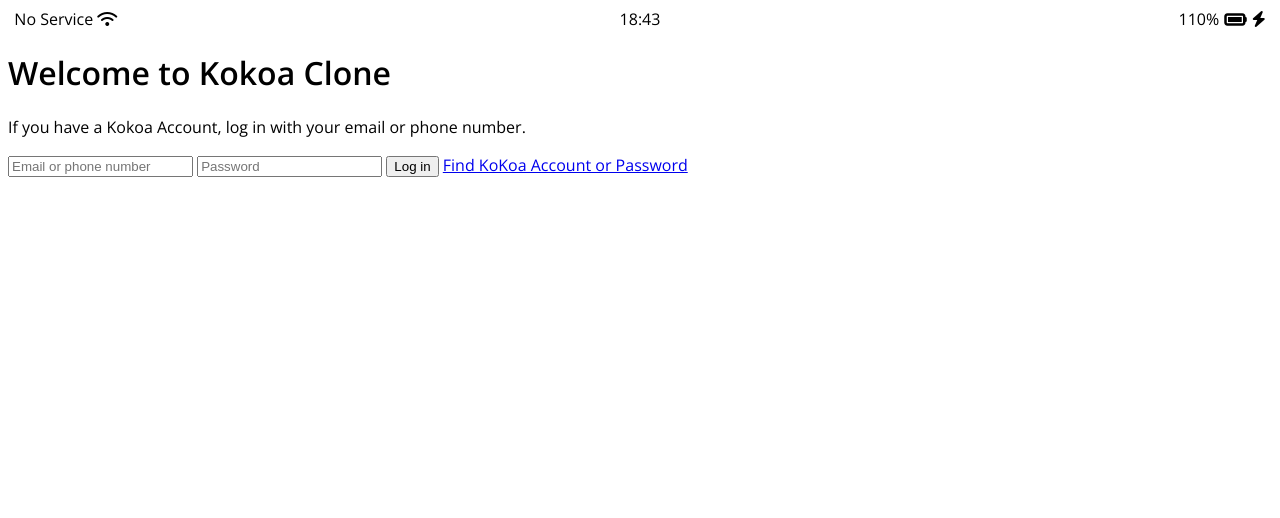
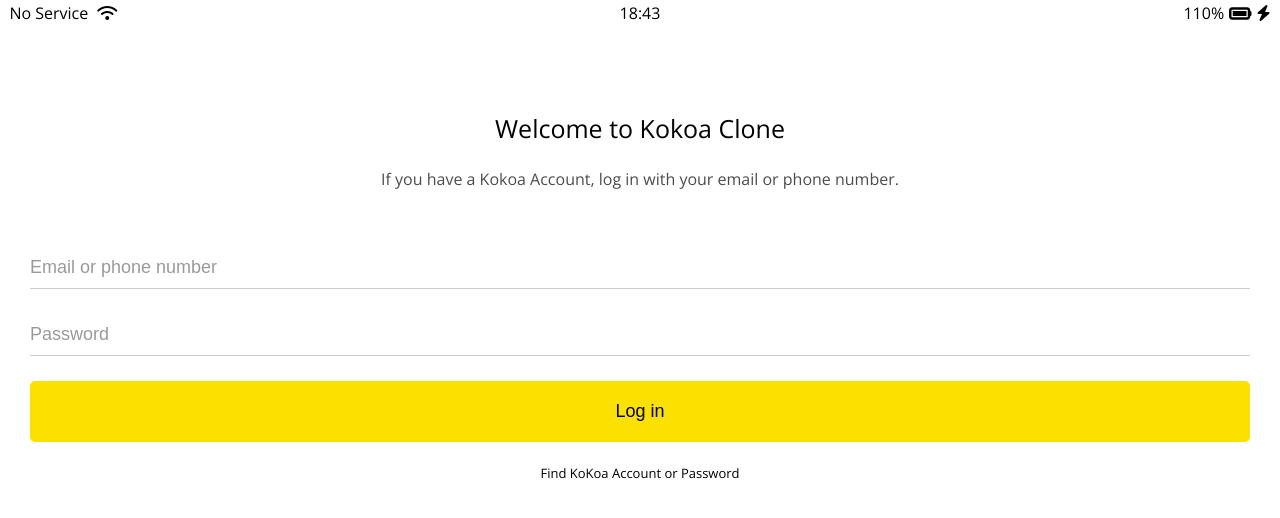
Before and after one commit to kw9212/kokoa-talk, a plain HTML site: page index.html in a window 1280 px wide. Drawn offline with nearby package versions, Linux system fonts and the light colour scheme.

Commit message:
login page

```diff
--- /dev/null
+++ b/css/reset.css
@@ -0,0 +1,133 @@
+/* http://meyerweb.com/eric/tools/css/reset/
+   v2.0 | 20110126
+   License: none (public domain)
+*/
+
+html,
+body,
+div,
+span,
+applet,
+object,
+iframe,
+h1,
+h2,
+h3,
+h4,
+h5,
+h6,
+p,
+blockquote,
+pre,
+a,
+abbr,
+acronym,
+address,
+big,
+cite,
+code,
+del,
+dfn,
+em,
+img,
+ins,
+kbd,
+q,
+s,
+samp,
+small,
+strike,
+strong,
+sub,
+sup,
+tt,
+var,
+b,
+u,
+i,
+center,
+dl,
+dt,
+dd,
+ol,
+ul,
+li,
+fieldset,
+form,
+label,
+legend,
+table,
+caption,
+tbody,
+tfoot,
+thead,
+tr,
+th,
+td,
+article,
+aside,
+canvas,
+details,
+embed,
+figure,
+figcaption,
+footer,
+header,
+hgroup,
+menu,
+nav,
+output,
+ruby,
+section,
+summary,
+time,
+mark,
+audio,
+video {
+  margin: 0;
+  padding: 0;
+  border: 0;
+  font-size: 100%;
+  font: inherit;
+  vertical-align: baseline;
+}
+/* HTML5 display-role reset for older browsers */
+article,
+aside,
+details,
+figcaption,
+figure,
+footer,
+header,
+hgroup,
+menu,
+nav,
+section {
+  display: block;
+}
+body {
+  line-height: 1;
+}
+ol,
+ul {
+  list-style: none;
+}
+blockquote,
+q {
+  quotes: none;
+}
+blockquote:before,
+blockquote:after,
+q:before,
+q:after {
+  content: "";
+  content: none;
+}
+table {
+  border-collapse: collapse;
+  border-spacing: 0;
+}
+
+input:focus {
+  outline: none;
+}
--- /dev/null
+++ b/css/status-bar.css
@@ -0,0 +1,28 @@
+.status-bar {
+  display: flex;
+  justify-content: center;
+  padding: 5px 3px;
+}
+
+.status-bar__column {
+  width: 33%;
+}
+
+.status-bar__column:first-child span {
+  margin-right: 5px;
+}
+
+.status-bar__column:nth-child(2) {
+  display: flex;
+  justify-content: center;
+}
+
+.status-bar__column:last-child {
+  display: flex;
+  justify-content: flex-end;
+  align-items: center;
+}
+
+.status-bar__column .fa-battery-full {
+  margin: 0px 5px;
+}
--- a/css/styles.css
+++ b/css/styles.css
@@ -1,32 +1,77 @@
 @import url("https://fonts.googleapis.com/css2?family=Open+Sans:wght@400;600&display=swap");
+@import "reset.css";
+@import "status-bar.css";
+@import "variables.css";
 
 body {
   font-family: "Open Sans", sans-serif;
 }
-.status-bar {
+
+.welcome-header {
+  margin-top: 90px;
+  text-align: center;
   display: flex;
-  justify-content: center;
-}
-
-.status-bar__column {
-  width: 33%;
-}
-
-.status-bar__column: first-child span {
-  margin-right: 5px;
-}
-
-.status-bar__column:nth-child(2) {
-  display: flex;
-  justify-content: center;
-}
-
-.status-bar__column:last-child {
-  display: flex;
-  justify-content: flex-end;
+  flex-direction: column;
   align-items: center;
 }
 
-.status-bar__column .fa-battery-full {
-  margin: 0px 5px;
+.welcome-header__title {
+  margin-bottom: 30px;
+  font-size: 25px;
 }
+
+.welcome-header__text {
+  width: 60%;
+  opacity: 0.7;
+  margin-bottom: 60px;
+}
+
+#login-form {
+  display: flex;
+  flex-direction: column;
+  margin: 0px 30px;
+}
+
+#login-form input {
+  border: none;
+  padding: 10px 0px;
+  font-size: 18px;
+  margin-bottom: 25px;
+}
+
+#login-form input:not([type="submit"]) {
+  border-bottom: 1px solid rgba(0, 0, 0, 0.2);
+  transition: border-color 0.3s ease-in-out;
+}
+
+#login-form input::placeholder {
+  color: rgba(0, 0, 0, 0.4);
+}
+
+#login-form input:focus {
+  border-color: var(--yellow);
+}
+
+#login-form input[type="submit"] {
+  background-color: var(--yellow);
+  cursor: progress;
+  padding: 20px 0px;
+  border-radius: 5px;
+}
+
+#login-form a {
+  text-align: center;
+  text-decoration: none;
+  color: inherit;
+  font-size: 13px;
+}
+
+/*
+  CSS파일도 여러 CSS파일을 저렇게 모아놓고 모아놓는 형태로 하면 더 깔끔
+
+  6.7
+  default color는 black이다.
+  따라서 color: inherit는 parent color인 black을 받겠다는 의미다.
+
+
+*/
--- /dev/null
+++ b/css/variables.css
@@ -0,0 +1,3 @@
+:root {
+  --yellow: #fae100;
+}
```
Also changed, not shown: index.html (+4 -6 lines).
